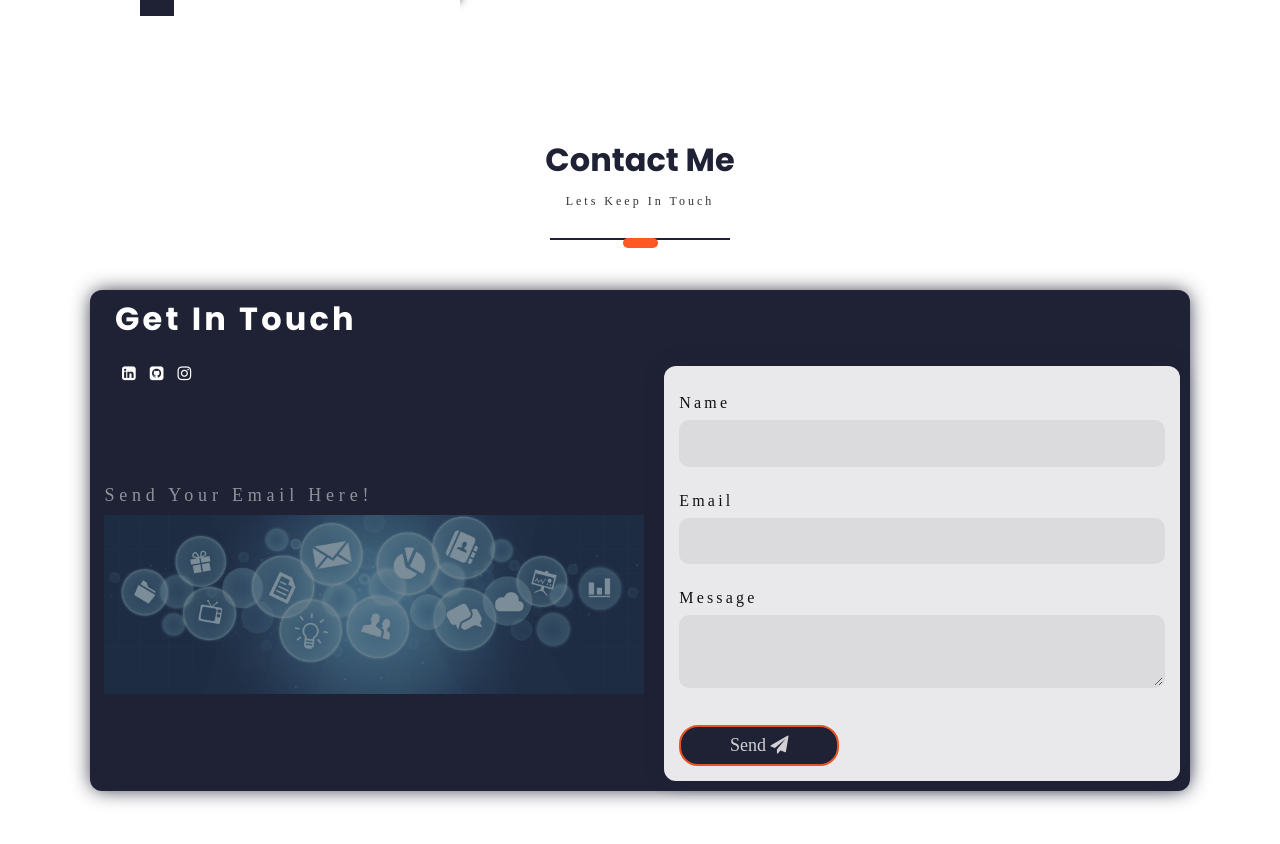
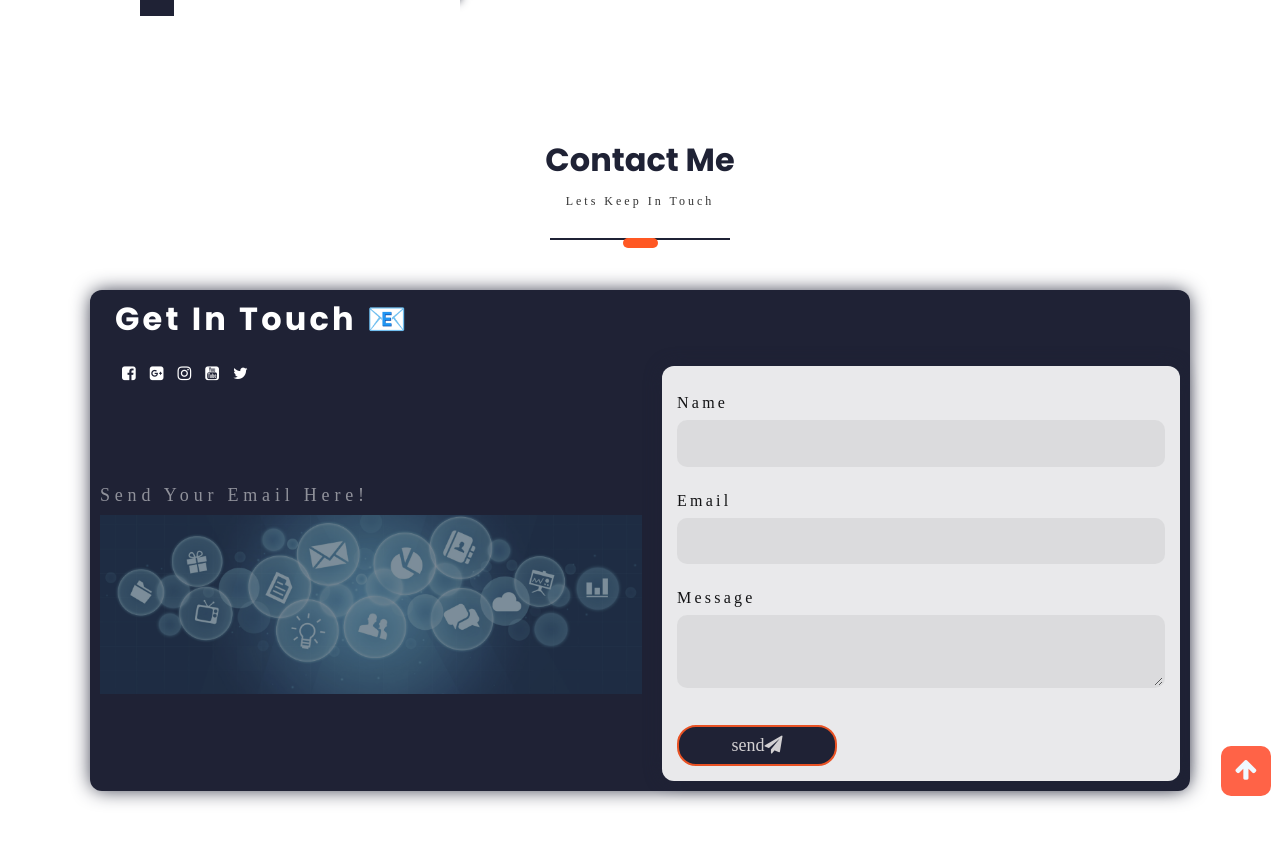
Before and after one commit to Juankqm/juanquiros-portfolio-frontend, a React (Create React App) app: page / in a window 1280 px wide. Shown: the part 2022-2866 px from the top of the page. Built offline with nearby package versions, Linux system fonts and the light colour scheme; a web font is replaced by a local one.

Commit message:
ContactMe Component and Footer Component
Add the connection between client side and server in order to make the form work as expected.

```diff
--- a/package.json
+++ b/package.json
@@ -1,5 +1,6 @@
 {
   "name": "juanquiros-portfolio",
+  "proxy": "http://localhost:5000",
   "version": "0.1.0",
   "private": true,
   "dependencies": {
--- a/src/App.js
+++ b/src/App.js
@@ -1,10 +1,16 @@
 import './App.css';
 import PortfolioContainer from './Components/PortfolioContainer';
+import { ToastContainer} from 'react-toastify';
+import 'react-toastify/dist/ReactToastify.css';
+
+
+
 
 
 function App() {
   return (
     <div className="App">
+      <ToastContainer />
       <PortfolioContainer />
     </div>
   );
--- a/src/Components/ContactMe/ContactMe.js
+++ b/src/Components/ContactMe/ContactMe.js
@@ -1,117 +1,126 @@
-import React,{ useState } from "react";
-import "./ContactMe.css";
+import React, { useState } from "react";
 import Typical from "react-typical";
-import axios from 'axios'
-import {toast} from 'react-toastify'
+import axios from "axios";
+import { toast } from "react-toastify";
 
 import imgBack from "../../../src/images/mailz.jpeg";
-import loadOne from "../../../src/images/load2.gif";
+import load1 from "../../../src/images/load2.gif";
 import ScreenHeading from "../../utilities/ScreenHeading/ScreenHeading";
 import ScrollService from "../../utilities/scrollService";
 import Animations from "../../utilities/Animations";
+import Footer from "../../Components/Footer/Footer";
+import "./ContactMe.css";
 
-const ContactMe = (props) => {
+export default function ContactMe(props) {
   let fadeInScreenHandler = (screen) => {
-    if (screen.fadeInScreen!== props.id) return;
+    if (screen.fadeInScreen !== props.id) return;
     Animations.animations.fadeInScreen(props.id);
   };
 
   const fadeInSubscription =
     ScrollService.currentScreenFadeIn.subscribe(fadeInScreenHandler);
 
-  const [name, setName]       = useState("");
-  const [email, setEmail]     = useState("");
+  const [name, setName] = useState("");
+  const [email, setEmail] = useState("");
   const [message, setMessage] = useState("");
-  const [banner, setBanner]   = useState("");
-  const [bool, setBool]       = useState(false);
+  const [banner, setBanner] = useState("");
+  const [bool, setBool] = useState(false);
 
   const handleName = (e) => {
-    setName( e.target.value);
-  }
+    setName(e.target.value);
+  };
   const handleEmail = (e) => {
-    setEmail( e.target.value);
-  }
+    setEmail(e.target.value);
+  };
   const handleMessage = (e) => {
-    setMessage( e.target.value);
-  }
-
+    setMessage(e.target.value);
+  };
+  console.log(name);
   const submitForm = async (e) => {
     e.preventDefault();
     try {
       let data = {
         name,
         email,
-            message
+        message,
       };
       setBool(true);
       const res = await axios.post(`/contact`, data);
-        if(name.lenght === 0 || email.lenght === 0 || message.lenght === 0){
+      if (name.length === 0 || email.length === 0 || message.length === 0) {
         setBanner(res.data.msg);
         toast.error(res.data.msg);
         setBool(false);
-        }else if (res.data.status === 200){
+      } else if (res.status === 200) {
         setBanner(res.data.msg);
         toast.success(res.data.msg);
         setBool(false);
+
+        setName("");
+        setEmail("");
+        setMessage("");
       }
     } catch (error) {
-        console.log(error)
+      console.log(error);
     }
-  }
+  };
 
   return (
-    <div className="main-container " id={props.id || ""}>
+    <div className="main-container fade-in" id={props.id || ""}>
       <ScreenHeading subHeading={"Lets Keep In Touch"} title={"Contact Me"} />
       <div className="central-form">
         <div className="col">
           <h2 className="title">
-            <Typical loop={Infinity} steps={["Get In Touch", 1000]} />
-          </h2>
-          <a href="#">
-            <i className="fa fa-linkedin-square"></i>
+            <Typical loop={Infinity} steps={["Get In Touch 📧", 1000]} />
+          </h2>{" "}
+          <a href="https://web.facebook.com/?_rdc=1&_rdr">
+            <i className="fa fa-facebook-square" />
           </a>
           <a href="#">
-            <i className="fa fa-github-square"></i>
+            <i className="fa fa-google-plus-square" />
           </a>
-          <a href="#">
-            <i className="fa fa-instagram"></i>
+          <a href="https://www.instagram.com/instructor_ehizeex/">
+            <i className="fa fa-instagram" />
+          </a>
+          <a href="https://www.youtube.com/channel/UCSSr5ZDFbilpZ592_ycoAwA">
+            <i className="fa fa-youtube-square" />
+          </a>
+          <a href="https://twitter.com/Ehiedu_baba">
+            <i className="fa fa-twitter" />
           </a>
         </div>
-        <div className="back-form">\
+        <div className="back-form">
           <div className="img-back">
             <h4>Send Your Email Here!</h4>
-                <img src={imgBack} alt="not internet connection" />
+            <img src={imgBack} alt="image not found" />
           </div>
           <form onSubmit={submitForm}>
             <p>{banner}</p>
             <label htmlFor="name">Name</label>
-                <input type="text"
-                       onChange={handleName}
-                       value={name}/>
+            <input type="text" onChange={handleName} value={name} />
 
             <label htmlFor="email">Email</label>
-                <input type="email"
-                        onChange={handleEmail}
-                        value={email}/>
+            <input type="email" onChange={handleEmail} value={email} />
 
             <label htmlFor="message">Message</label>
-                <textarea type="text"
-                          onChange={handleMessage}
-                          value={message}/>
+            <textarea type="text" onChange={handleMessage} value={message} />
 
             <div className="send-btn">
               <button type="submit">
-                        Send <i className="fa fa-paper-plane" />
-                        {bool ? (<b className="load">
-                            <img src={loadOne} alt={"Not internet Connection"}/>
-                        </b>) : ("")}
+                send
+                <i className="fa fa-paper-plane" />
+                {bool ? (
+                  <b className="load">
+                    <img src={load1} alt="image not responding" />
+                  </b>
+                ) : (
+                  ""
+                )}
               </button>
             </div>
           </form>
         </div>
       </div>
+      <Footer />
     </div>
   );
-};
-
-export default ContactMe;
+}
--- /dev/null
+++ b/src/Components/Footer/Footer.css
@@ -0,0 +1,42 @@
+.scroll-container {
+    position: absolute;
+    text-align: center;
+    right: 0;
+    margin-right: 9px;
+    overflow: hidden;
+    flex-direction: column;
+    margin-top: -45px;
+    z-index: 100;
+    cursor: pointer;
+  }
+  @media only screen and (min-width: 475px) {
+    .scroll-container {
+      margin-bottom: 10px;
+    }
+  }
+  .btn-scroll {
+    width: 50px;
+    height: 50px;
+    color: aliceblue;
+    font-size: 24px;
+    background-color: tomato;
+    border-radius: 10px;
+    border: none;
+  }
+  .btn-scroll i:hover {
+    transform: rotate(360deg);
+    color: aliceblue;
+  }
+
+  .btn-scroll i {
+    -webkit-animation: mover 0.5s infinite alternate;
+    animation: mover 0.5s infinite alternate;
+  }
+  @keyframes mover {
+    100% {
+      transform: translateY(-5px);
+    }
+    0% {
+      transform: translateX(0px);
+    }
+  }
--- /dev/null
+++ b/src/Components/Footer/Footer.js
@@ -0,0 +1,16 @@
+import React from "react";
+import "./Footer.css";
+import ScrollService from "../../utilities/scrollService";
+export default function Footer() {
+  return (
+    <div className="scroll-container">
+      <button
+        className="btn-scroll"
+        onClick={() => ScrollService.scrollHandler.scrollToHome()}
+      >
+        {" "}
+        <i className="fa fa-arrow-up"></i>
+      </button>
+    </div>
+  );
+}
```
Lines whose indentation alone changed are shown as unchanged.
